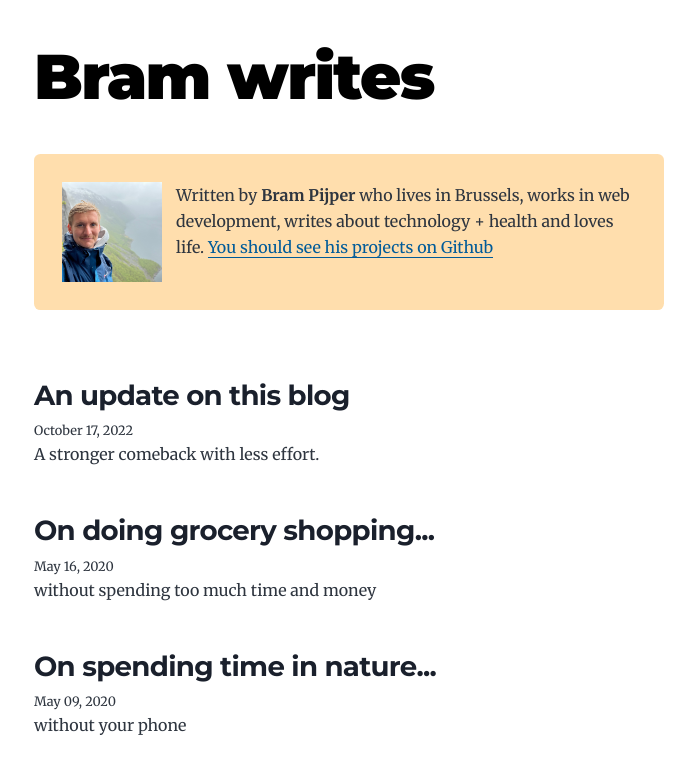
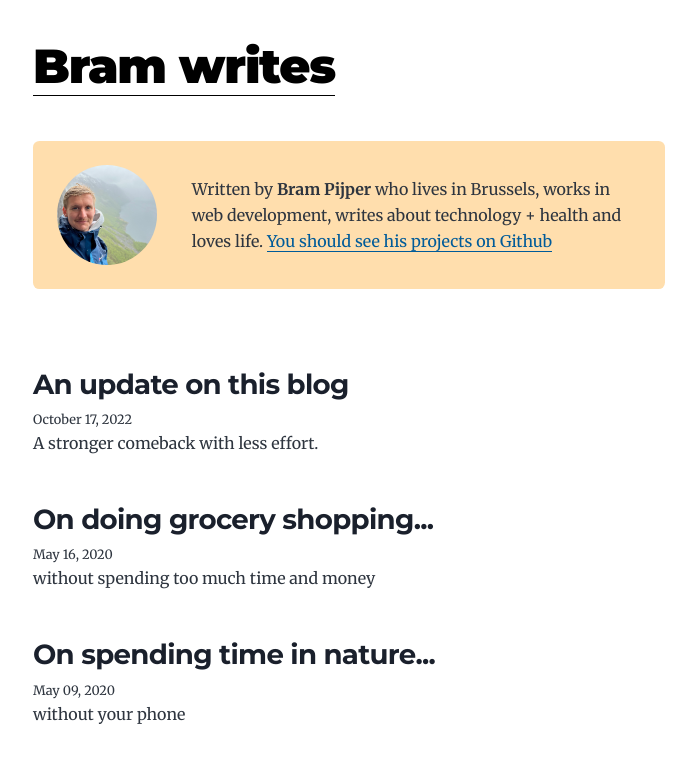
Before and after one commit to brampijper/brams-blog, a Gatsby site: page / in a window 1280 px wide. Shown: the top 770 px of the page, without its empty margins (291-987 px from the left). Built offline with nearby package versions, Linux system fonts and the light colour scheme; Gatsby itself is replaced by a stand-in of ours; some packages are replaced by stand-ins of ours.

Commit message:
removed inline css styling

```diff
--- a/src/components/Footer.js
+++ b/src/components/Footer.js
@@ -2,9 +2,7 @@
 
 export default function Footer() {
     return (
-        <footer style={{
-            // backgroundColor: 'gray'
-        }}>
+        <footer>
             © {new Date().getFullYear()}, Built with
             {` `}
             <a href="https://www.gatsbyjs.org" target="_blank" rel="noopener noreferrer">
--- a/src/components/bio.js
+++ b/src/components/bio.js
@@ -1,15 +1,6 @@
-/**
- * Bio component that queries for data
- * with Gatsby's useStaticQuery component
- *
- * See: https://www.gatsbyjs.org/docs/use-static-query/
- */
-
 import React from "react"
 import { useStaticQuery, graphql } from "gatsby"
 import { StaticImage } from "gatsby-plugin-image";
-
-import { rhythm } from "../utils/typography"
 
 const Bio = () => {
   const data = useStaticQuery(graphql`query BioQuery {
@@ -29,33 +20,17 @@
 
   const { author, social } = data.site.siteMetadata
   return (
-    <div
-      style={{
-        display: `flex`,
-        marginBottom: rhythm(2.5),
-        backgroundColor: `navajowhite`,
-        borderRadius: `.4rem`,
-        padding: rhythm(1),
-      }}
-    >
+    <div className="bio">
       <StaticImage
+        className="bio-avatar"
         src='../../content/assets/avatar.jpeg'
         alt={author.name}
         placeholder="blurred"
         layout="fixed"
         width={100}
         height={100}
-        style={{
-          marginRight: rhythm(1 / 2),
-          marginBottom: 0,
-          minWidth: 100,
-        }}
       />
-      <p
-        style={{
-          margin: 0,
-        }}
-      >
+      <p className="bio-text">
         Written by <strong>{author.name}</strong> {author.summary}
         {` `}
         <a href={`https://github.com/${social.github}`} target="_blank" rel="noopener noreferrer">
--- a/src/components/layout.js
+++ b/src/components/layout.js
@@ -2,70 +2,28 @@
 import { Link } from "gatsby"
 import Footer from './Footer';
 
-import { rhythm, scale } from "../utils/typography"
-
 const Layout = ({ location, title, children }) => {
   const rootPath = `${__PATH_PREFIX__}/`
+  const isRootPath = location.pathname === rootPath;
   let header
 
-  if (location.pathname === rootPath) {
+  if (isRootPath) {
     header = (
-      <h1
-        style={{
-          ...scale(1.5),
-          marginBottom: rhythm(1.5),
-          marginTop: 0,
-        }}
-      >
-        <Link
-          style={{
-            boxShadow: `none`,
-            color: `inherit`,
-          }}
-          to={`/`}
-        >
-          {title}
-        </Link>
+      <h1 className="main-heading">
+        <Link to="/">{title}</Link>
       </h1>
     )
   } else {
     header = (
-      <h3
-        style={{
-          fontFamily: `Montserrat, sans-serif`,
-          marginTop: 0,
-        }}
-      >
-        <Link
-          style={{
-            boxShadow: `none`,
-            color: `inherit`,
-          }}
-          to={`/`}
-        >
-          {title}
-        </Link>
-      </h3>
+      <Link className="header-link-home" to="/">
+        {title}
+      </Link>
     )
   }
   return (
-    <div
-      style={{
-        marginLeft: `auto`,
-        marginRight: `auto`,
-        maxWidth: rhythm(24),
-        minHeight: `100vh`,
-        display: `flex`,
-        flexDirection: `column`,
-        padding: `${rhythm(1.5)} ${rhythm(3 / 4)}`,
-      }}
-    >
-      <header>{header}</header>
-      <main
-        style={{
-          flex: 1,
-        }}
-      >
+    <div className="global-wrapper" data-is-root-path={isRootPath}>
+      <header className="global-header">{header}</header>
+      <main style={{flex: 1}}>
         {children}
       </main>
       <Footer />
```
